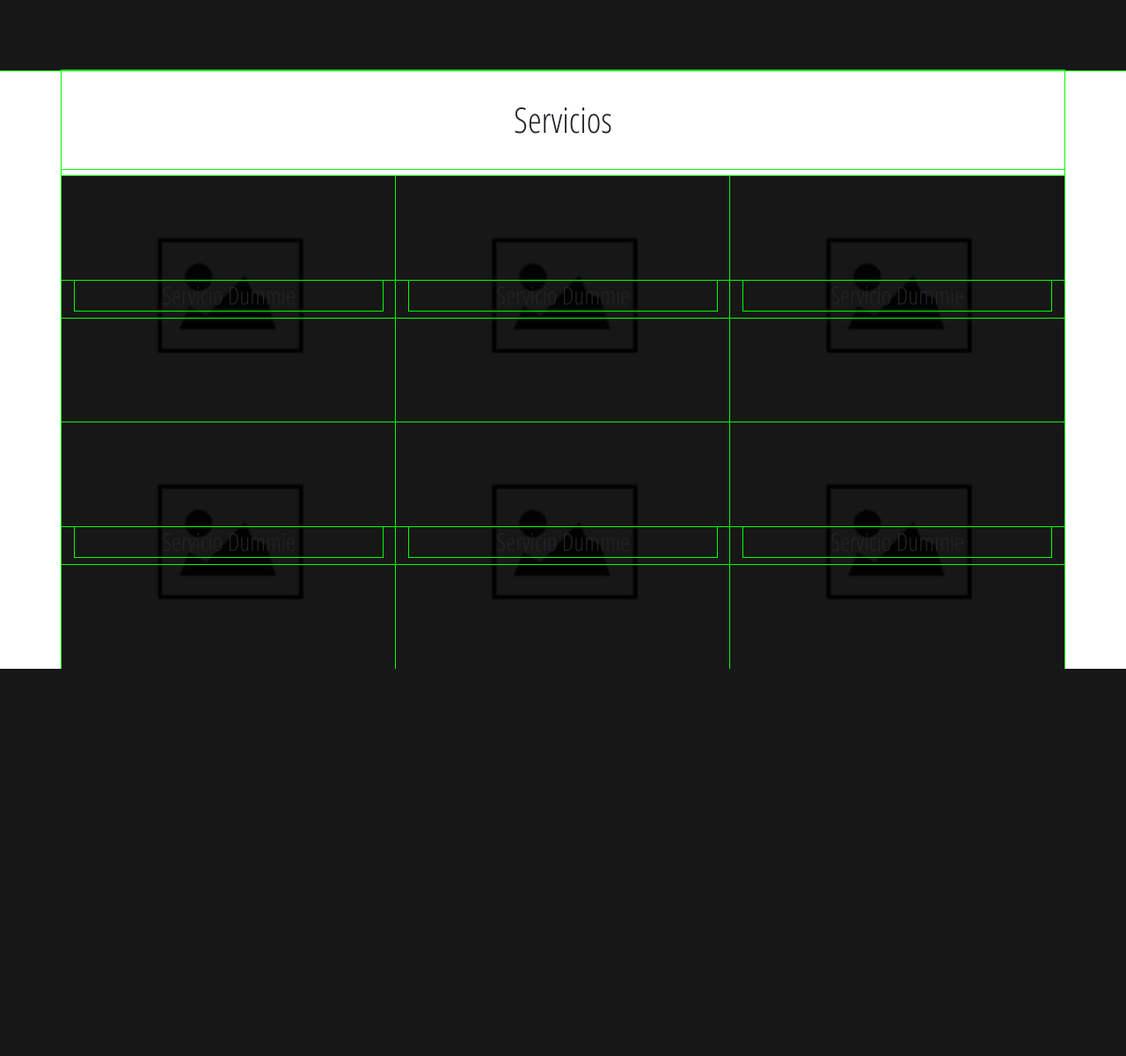
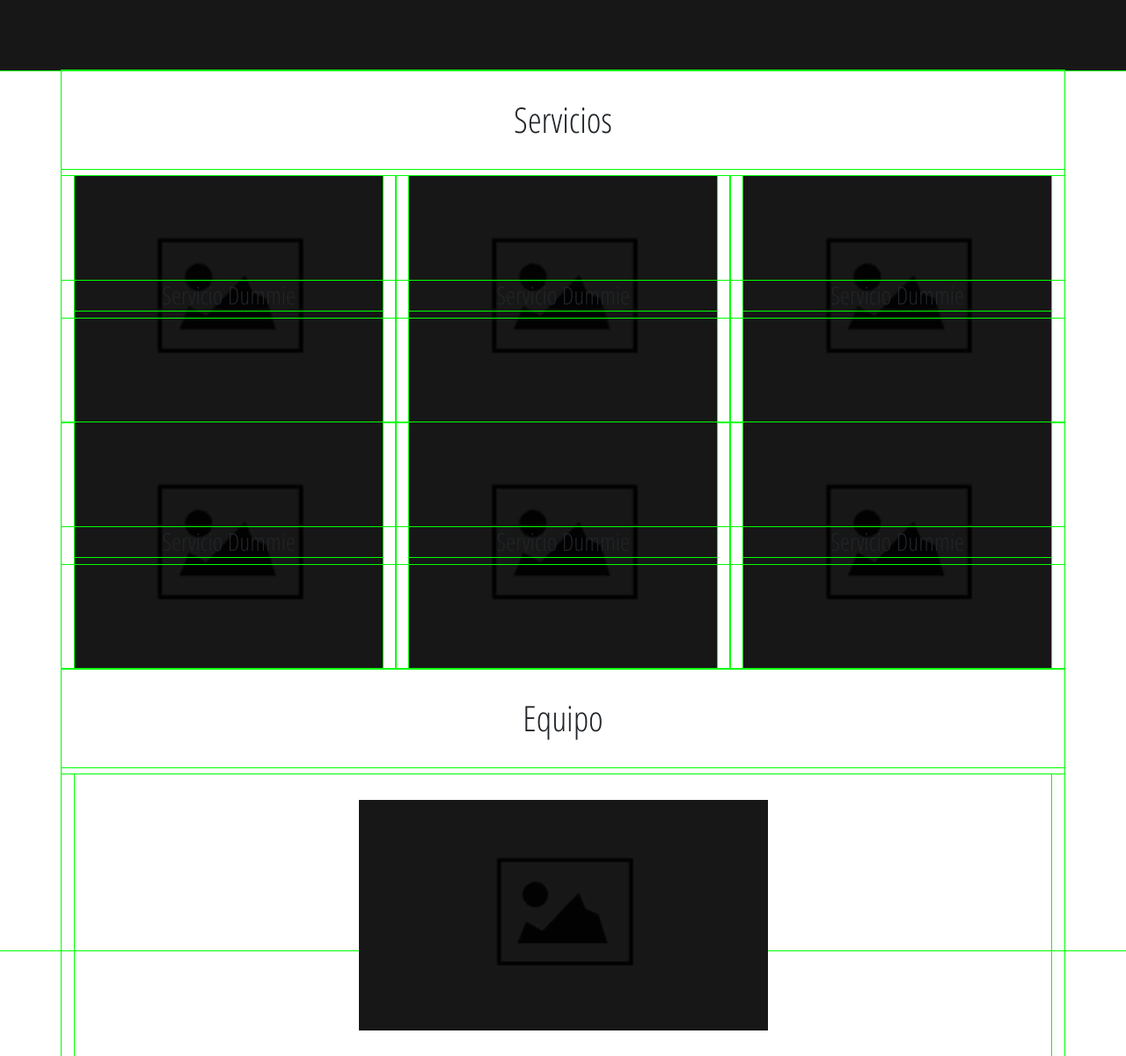
Before and after one commit to awt-adm/fundamentos, a PHP site: page / in a window 1280 px wide. Shown: the part 570-1770 px from the top of the page at 88% size. Before the commit the page ends 1330 px from the top, so only its background shows below. Run offline with PHP 8.4, Linux system fonts and the light colour scheme.

Commit message:
Slider team

```diff
--- a/carlos/css/app.css
+++ b/carlos/css/app.css
@@ -80,6 +80,10 @@ header figure img {
   height: 100%;
   width: 100%;
 }
+/* indes slider */
+#index-team {
+  height: 320px;
+}
 /* resets */
 .ha {
   height: auto;
--- a/carlos/index.html
+++ b/carlos/index.html
@@ -68,8 +68,11 @@
       <!-- servicio -->
       <div class="index-servicio col-4 no-padding">
 
-        <div class="servicio-img col-12 no-padding imgLiquid imgLiquidFill">
+
+        <div class="servicio-img col-12">
+          <div class="col-12 no-padding imgLiquid imgLiquidFill">
             <img src="img/placeholder.edit.png" alt="Servicio">
+          </div>
         </div>
 
         <div class="col-12">
@@ -89,8 +92,11 @@
       <!-- servicio -->
       <div class="index-servicio col-4 no-padding">
 
-        <div class="servicio-img col-12 no-padding imgLiquid imgLiquidFill">
+
+        <div class="servicio-img col-12">
+          <div class="col-12 no-padding imgLiquid imgLiquidFill">
             <img src="img/placeholder.edit.png" alt="Servicio">
+          </div>
         </div>
 
         <div class="col-12">
@@ -110,8 +116,11 @@
       <!-- servicio -->
       <div class="index-servicio col-4 no-padding">
 
-        <div class="servicio-img col-12 no-padding imgLiquid imgLiquidFill">
+
+        <div class="servicio-img col-12">
+          <div class="col-12 no-padding imgLiquid imgLiquidFill">
             <img src="img/placeholder.edit.png" alt="Servicio">
+          </div>
         </div>
 
         <div class="col-12">
@@ -131,8 +140,11 @@
       <!-- servicio -->
       <div class="index-servicio col-4 no-padding">
 
-        <div class="servicio-img col-12 no-padding imgLiquid imgLiquidFill">
+
+        <div class="servicio-img col-12">
+          <div class="col-12 no-padding imgLiquid imgLiquidFill">
             <img src="img/placeholder.edit.png" alt="Servicio">
+          </div>
         </div>
 
         <div class="col-12">
@@ -152,8 +164,11 @@
       <!-- servicio -->
       <div class="index-servicio col-4 no-padding">
 
-        <div class="servicio-img col-12 no-padding imgLiquid imgLiquidFill">
+
+        <div class="servicio-img col-12">
+          <div class="col-12 no-padding imgLiquid imgLiquidFill">
             <img src="img/placeholder.edit.png" alt="Servicio">
+          </div>
         </div>
 
         <div class="col-12">
@@ -173,8 +188,11 @@
       <!-- servicio -->
       <div class="index-servicio col-4 no-padding">
 
-        <div class="servicio-img col-12 no-padding imgLiquid imgLiquidFill">
+
+        <div class="servicio-img col-12">
+          <div class="col-12 no-padding imgLiquid imgLiquidFill">
             <img src="img/placeholder.edit.png" alt="Servicio">
+          </div>
         </div>
 
         <div class="col-12">
@@ -191,13 +209,34 @@
 
       </div>
       <!-- fin servicio -->
-
-
-
     </div>
 
   </section>
 
+
+  <section id="index-team" class="container">
+
+    <div class="row">
+
+      <h1 class="index-titulo col-12 text-center">Equipo</h1>
+
+      <!-- slider -->
+      <div id="team-slider" class="col-12">
+
+
+        <!-- slide -->
+        <div class="team-slide col-12 imgLiquid imgLiquidNoFill">
+          <img src="img/placeholder.edit.png" alt="Slider">
+        </div>
+        <!-- fin slide -->
+
+
+      </div>
+      <!-- fin slider -->
+
+
+    </div><!-- row -->
+  </section>
 
   <!-- scripts -->
   <script src="js/jquery.js"></script><!-- jquery siempre al principio de las dependencias -->
--- a/carlos/js/app.js
+++ b/carlos/js/app.js
@@ -1,6 +1,7 @@
 $(document).ready(()=>{
 
   imagenes()
+ indexSlider()
 
 })
 
@@ -12,3 +13,9 @@ function imagenes() {
   });
 
 }
+
+function indexSlider() {
+
+  $("#team-slider").slick()
+
+}
```
Lines whose indentation alone changed are shown as unchanged.
